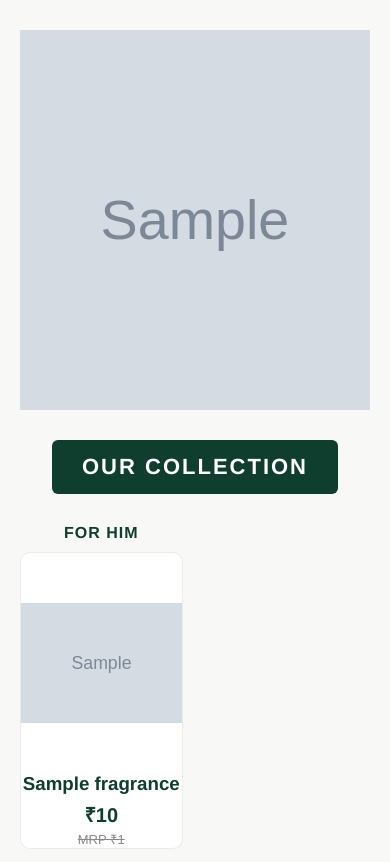
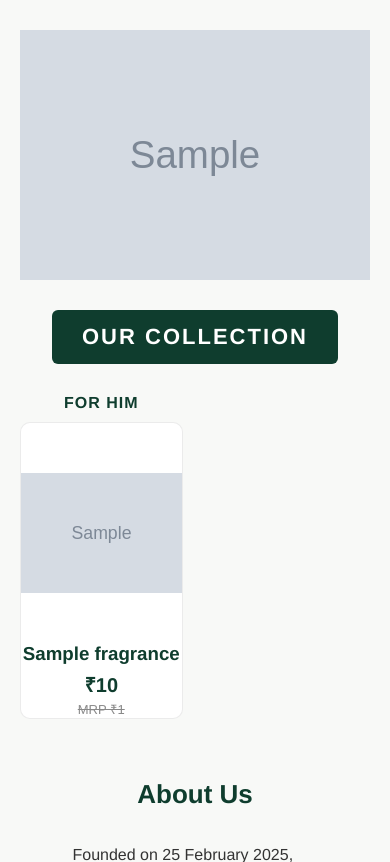
Before and after one commit to irsaduberia/knissa_perfumes, a Django app: page / in a window 390 px wide. Shown: the part 89-951 px from the top of the page. Run offline with Django 5.2, Linux system fonts and the light colour scheme; tables that the repository leaves empty hold one stand-in row (values such as "Sample post"); grey boxes marked "Sample" are stand-in pictures.

Commit message:
Update UI (CSS, base, home) and models changes

```diff
--- a/static/css/style.css
+++ b/static/css/style.css
@@ -82,36 +82,50 @@ footer a:hover {
     opacity: 0.7;
 }
 
-/* SLIDESHOW */
 .slideshow {
     width: 100%;
-    height: 85vh;
+    aspect-ratio: 1920 / 600;
+    position: relative;
     overflow: hidden;
-    position: relative;
 }
 
+/* ALL SLIDES SAME BASE STYLE */
 .slide {
+    position: absolute;
+    inset: 0;
     width: 100%;
-    height: 85vh;
+    height: 100%;
     object-fit: cover;
+    opacity: 0;
+    transition: opacity 0.8s ease;
+}
+
+.slide.active {
+    opacity: 1;
+    z-index: 2;
+}
+/* DEVICE SWITCH */
+.desktop-slide {
+    display: block;
+}
+
+.mobile-slide {
     display: none;
 }
 
-.slide.active {
-    display: block;
-}
-
-/* MOBILE FIX */
 @media (max-width: 768px) {
 
     .slideshow {
-        height: 45vh;
+        height: 250px;
     }
 
-    .slide {
-        height: 45vh;
+    .desktop-slide {
+        display: none;
     }
 
+    .mobile-slide {
+        display: block;
+    }
 }
 
 /* =========================
--- a/store/models.py
+++ b/store/models.py
@@ -138,7 +138,10 @@ class SiteSettings(models.Model):
 
 class SliderImage(models.Model):
     title = models.CharField(max_length=100, blank=True)
-    image = models.ImageField(upload_to='slider/')
+
+    desktop_image = models.ImageField(upload_to='slider/')
+    mobile_image = models.ImageField(upload_to='slider/mobile/', blank=True, null=True)
+
     is_active = models.BooleanField(default=True)
 
     def __str__(self):
--- a/store/templates/store/base.html
+++ b/store/templates/store/base.html
@@ -50,17 +50,27 @@
 
 
 <script>
-let slides = document.querySelectorAll('.slide');
 
-if (slides.length > 0) {
+function startSlider(selector) {
+    const slides = document.querySelectorAll(selector);
+    if (!slides.length) return;
+
     let index = 0;
 
     setInterval(() => {
+
         slides[index].classList.remove('active');
+
         index = (index + 1) % slides.length;
+
         slides[index].classList.add('active');
+
     }, 3000);
 }
+
+startSlider('.desktop-slide');
+startSlider('.mobile-slide');
+
 </script>
 
 <script>
--- a/store/templates/store/home.html
+++ b/store/templates/store/home.html
@@ -5,9 +5,21 @@
 
 <!-- 🔥 SLIDESHOW -->
 <div class="slideshow">
+
     {% for slide in sliders %}
-        <img src="{{ slide.image.url }}" class="slide {% if forloop.first %}active{% endif %}">
+
+        {% if slide.desktop_image %}
+        <img src="{{ slide.desktop_image.url }}"
+             class="slide desktop-slide {% if forloop.first %}active{% endif %}">
+        {% endif %}
+
+        {% if slide.mobile_image %}
+        <img src="{{ slide.mobile_image.url }}"
+             class="slide mobile-slide {% if forloop.first %}active{% endif %}">
+        {% endif %}
+
     {% endfor %}
+
 </div>
 
 <!-- 🔥 OUR COLLECTION -->
```
